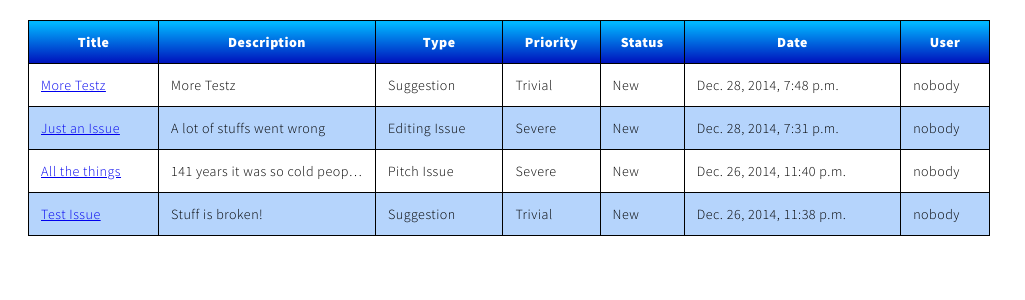
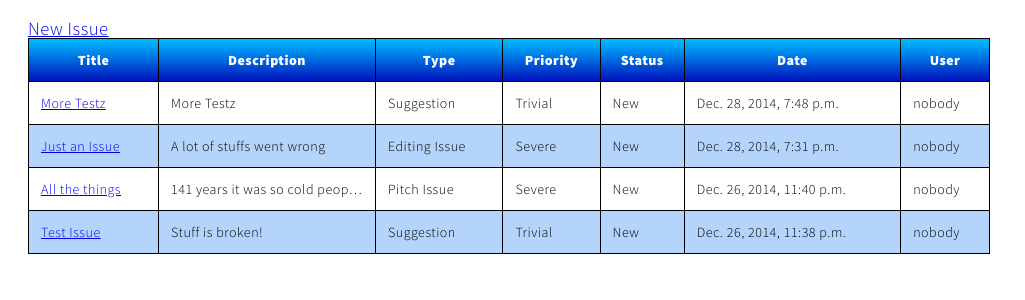
Before and after one commit to k3an3/miniature-octo-dangerzone, a Django app: page /issues/ in a window 1280 px wide. Shown: the part 103-403 px from the top of the page, without its empty margins (0-1025 px from the left). Run offline with Django 3.2, Linux system fonts and the light colour scheme; data comes from the database, SQL or seed files in the repository.

Commit message:
Add 'new' button

```diff
--- a/issues/templates/issues/index.html
+++ b/issues/templates/issues/index.html
@@ -15,9 +15,10 @@
     </div>
 </header>
 <div class="list">
-<div class="issueTableList" >
-                <table>
-                      {% if issue_recent_list %}
+                       {% if issue_recent_list %}
+                            <a href="{% url 'issues:new_issue' %}">New Issue</a>
+                            <div class="issueTableList" >
+                            <table>
                             <tr>
                                 <td>Title</td>
                                 <td>Description</td>
@@ -39,6 +40,9 @@
                             </tr>
                         {% endfor %}
                      {% elif task_recent_list %}
+                            <a href="{% url 'issues:new_issue' %}">New Task</a>
+                            <div class="issueTableList" >
+                            <table>
                             <tr>
                                 <td>Title</td>
                                 <td>Description</td>
@@ -60,6 +64,9 @@
                             </tr>
                         {% endfor %}
                     {% elif song_recent_list %}
+                            <a href="{% url 'issues:new_issue' %}">New Song</a>
+                            <div class="issueTableList" >
+                            <table>
                             <tr>
                                 <td>Title</td>
                                 <td>Notes</td>
--- a/issues/urls.py
+++ b/issues/urls.py
@@ -6,7 +6,6 @@ urlpatterns = patterns('',
     url(r'^tasks/$', views.TaskIndexView.as_view(), name='task_index'),
     url(r'^songs/$', views.SongIndexView.as_view(), name='song_index'),
     url(r'^new/$', views.IssueCreate.as_view(success_url="../"), name='new_issue'),
-    url(r'^new/submit/$', views.newIssue, name='issue_submit'),
     url(r'^(?P<pk>\d+)/$', views.DetailView.as_view(), name='detail'),
     url(r'^tasks/(?P<pk>\d+)/$', views.TaskDetailView.as_view(), name='task_detail'),
     url(r'^tasks/(?P<pk>\d+)/$', views.TaskDetailView.as_view(), name='song_detail'),
--- a/issues/views.py
+++ b/issues/views.py
@@ -55,6 +55,3 @@
         issue.votes -= 1
     issue.save()
     return HttpResponseRedirect(reverse('issues:detail', args=(issue.id,)))
-
-def newIssue(request):
-    return HttpResponseRedirect(reverse('issues:index'))
```
